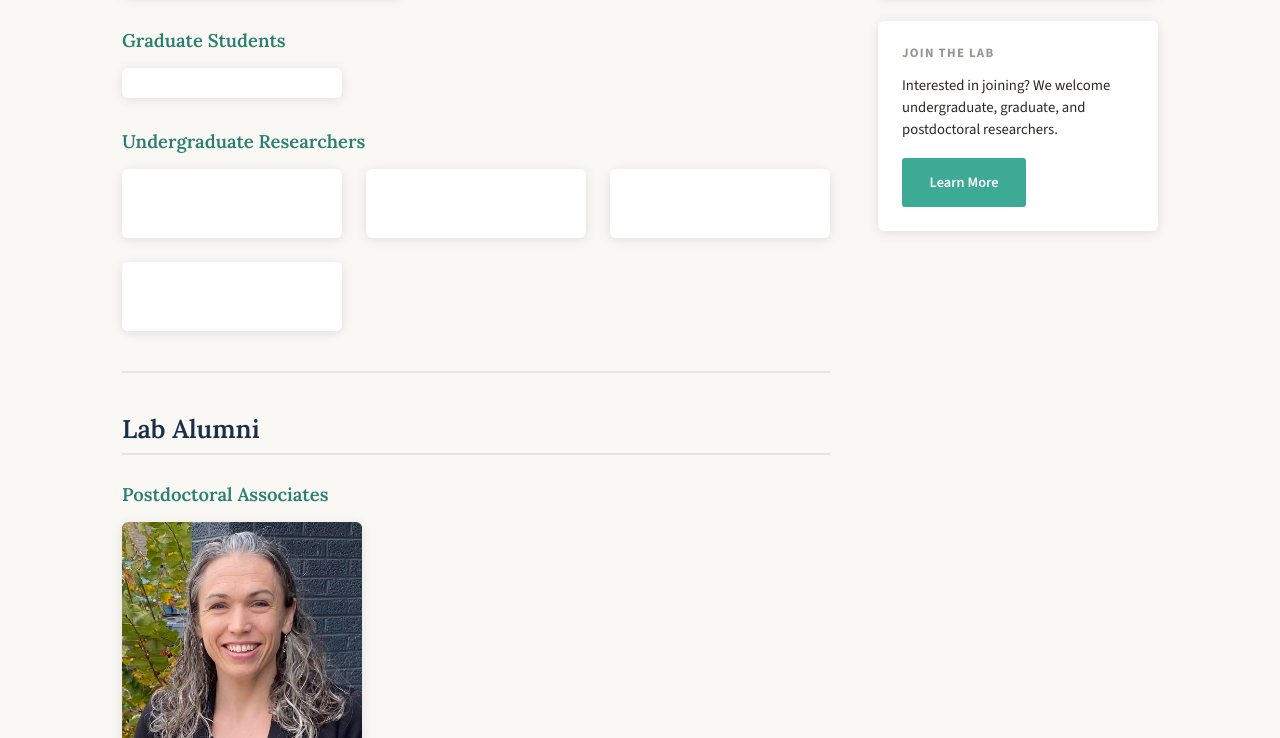
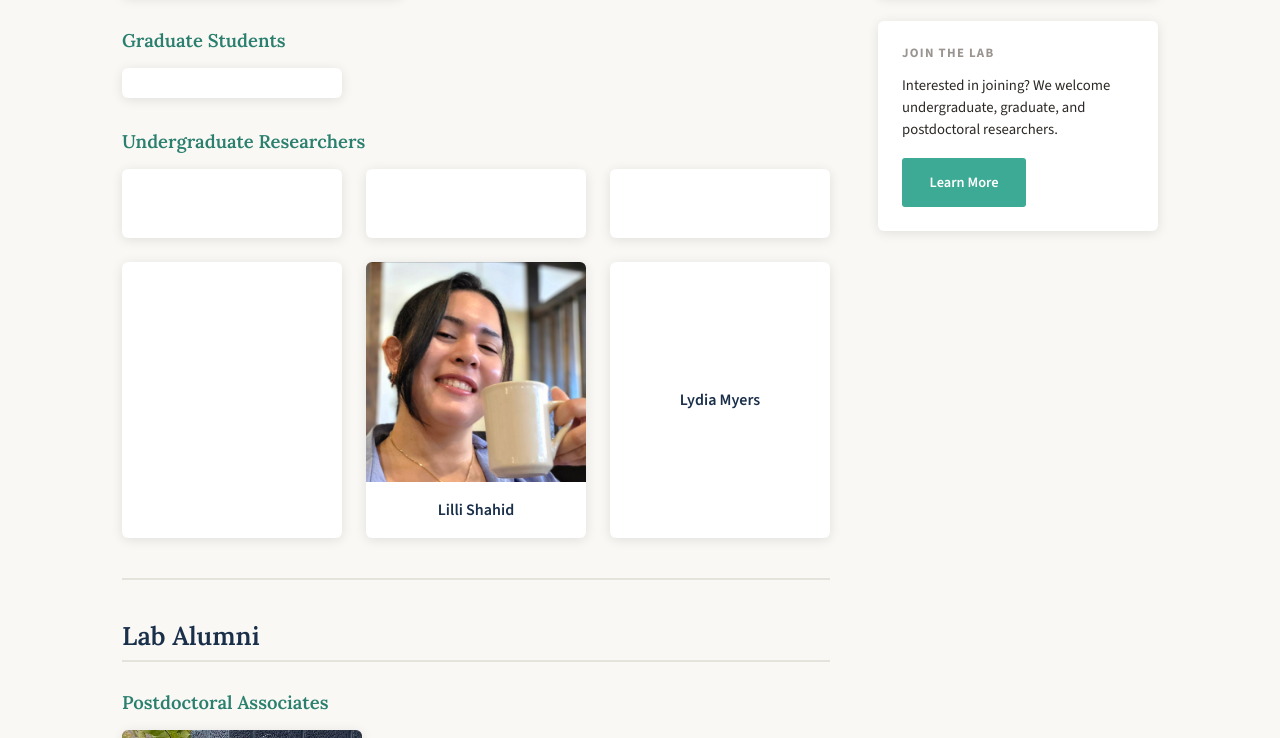
Before and after one commit to mbtoomey/Toomey-Lab, a plain HTML site: page people.html in a window 1280 px wide. Shown: the part 556-1294 px from the top of the page. Drawn offline with nearby package versions, Linux system fonts and the light colour scheme.

Commit message:
Updated lab people with undergrads

```diff
--- a/people.html
+++ b/people.html
@@ -70,6 +70,17 @@
       <div class="person-card" style="padding:1.25rem;display:flex;flex-direction:column;justify-content:center">
         <div class="person-info">
           <div class="person-name"></div>
+        </div>
+      </div>
+      <div class="person-card">
+        <img src="images/Lilli.jpg" alt="Lilli Shahid">
+        <div class="person-info">
+          <div class="person-name">Lilli Shahid</div>
+        </div>
+      </div>
+      <div class="person-card" style="padding:1.25rem;display:flex;flex-direction:column;justify-content:center">
+        <div class="person-info">
+          <div class="person-name">Lydia Myers</div>
         </div>
       </div>
     </div>
```
